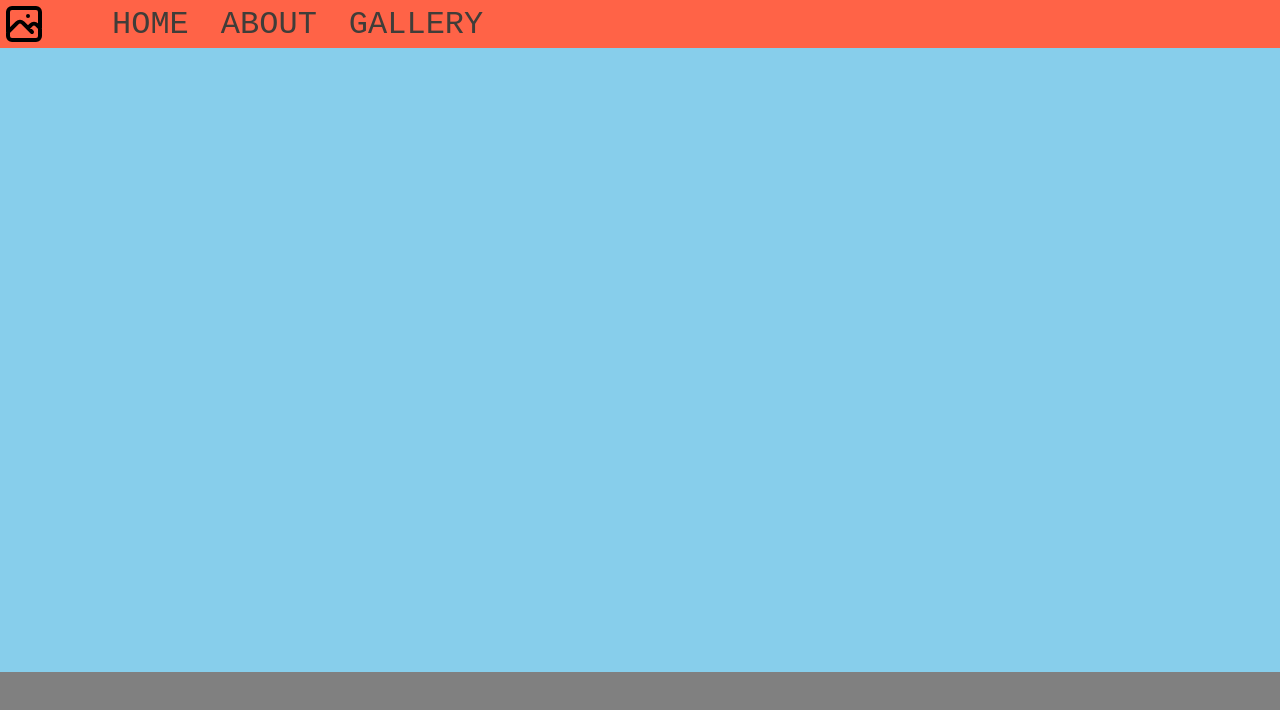
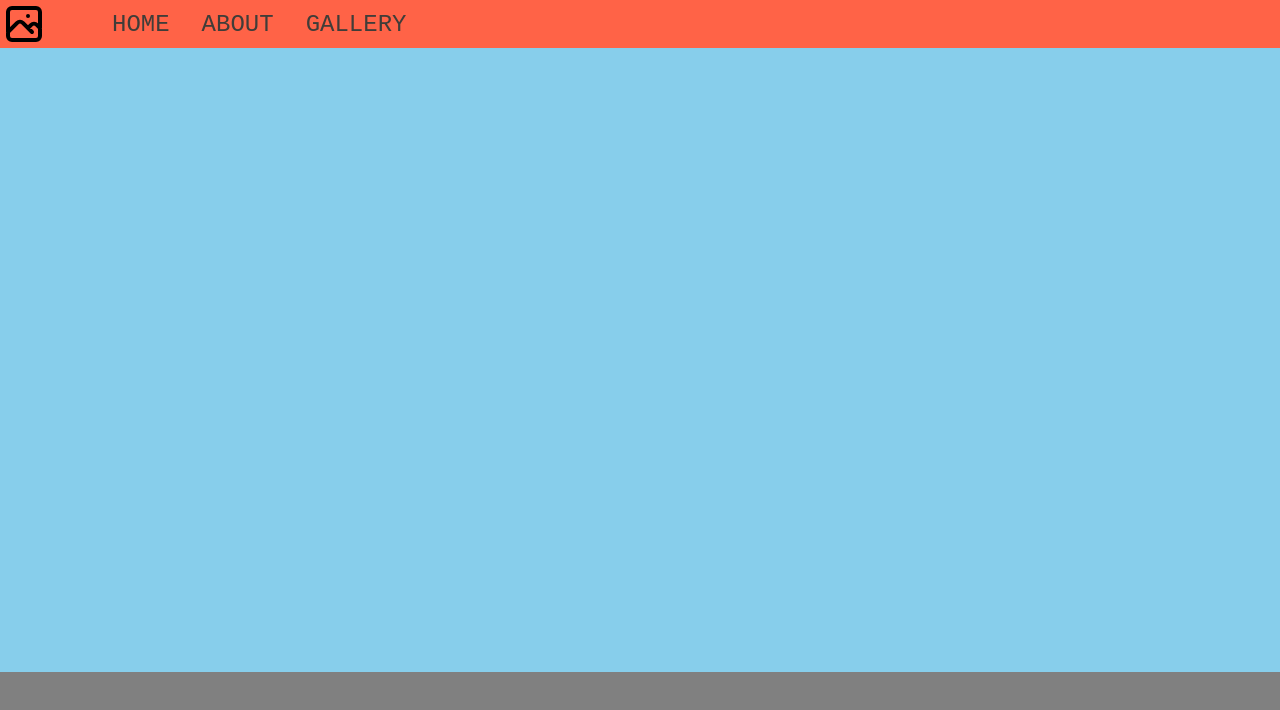
Before and after one commit to keigokudo/basic-webpage, a React (Create React App) app: page / in a window 1280 px wide. Shown: the top 710 px of the page. Built offline with nearby package versions, Linux system fonts and the light colour scheme.

Commit message:
make font size adjustable

```diff
--- a/src/components/atoms/Link/index.js
+++ b/src/components/atoms/Link/index.js
@@ -1,5 +1,5 @@
 import React from 'react'
-import styled, { ThemeProvider } from 'styled-components'
+import styled from 'styled-components'
 import { Link as RrdLink } from 'react-router-dom'
 import PropTypes from 'prop-types'
 
@@ -7,7 +7,7 @@ import { Colors } from 'color.js'
 
 const StyledRrdLink = styled(RrdLink)`
   text-decoration: none;
-  font-size: 2rem;
+  font-size: ${(props) => (props.fontSize ? `${props.fontSize}rem}` : '1rem')};
   margin: 0 1rem;
   color: ${Colors.BlackOlive};
 
@@ -17,13 +17,18 @@ const StyledRrdLink = styled(RrdLink)`
 `
 
 const Link = (props) => {
-  const { name, to } = props
-  return <StyledRrdLink to={to}>{name}</StyledRrdLink>
+  const { name, to, fontSize } = props
+  return (
+    <StyledRrdLink to={to} fontSize={fontSize}>
+      {name}
+    </StyledRrdLink>
+  )
 }
 
 Link.propTypes = {
   name: PropTypes.string.isRequired,
   to: PropTypes.string.isRequired,
+  fontSize: PropTypes.number.isRequired,
 }
 
 export default Link
--- a/src/components/molecules/HeaderNavLink/index.js
+++ b/src/components/molecules/HeaderNavLink/index.js
@@ -10,9 +10,9 @@ const Container = styled.div`
 `
 
 const HeaderNavLink = () => {
-  const Home = <Link name="HOME" to="./" />
-  const About = <Link name="ABOUT" to="./about" />
-  const Gallery = <Link name="GALLERY" to="./gallery" />
+  const Home = <Link name="HOME" to="./" fontSize="1.5" />
+  const About = <Link name="ABOUT" to="./about" fontSize="1.5" />
+  const Gallery = <Link name="GALLERY" to="./gallery" fontSize="1.5" />
   return (
     <Container>
       {Home}
```
